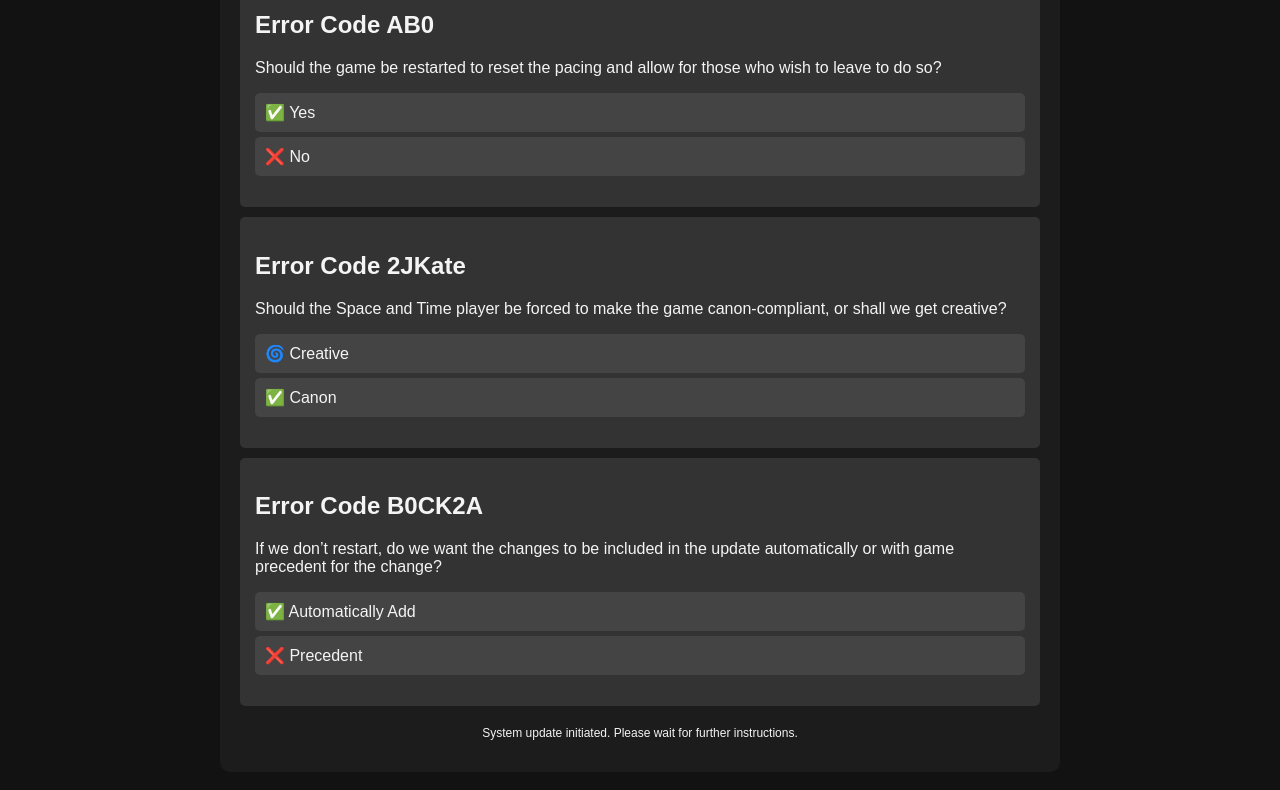
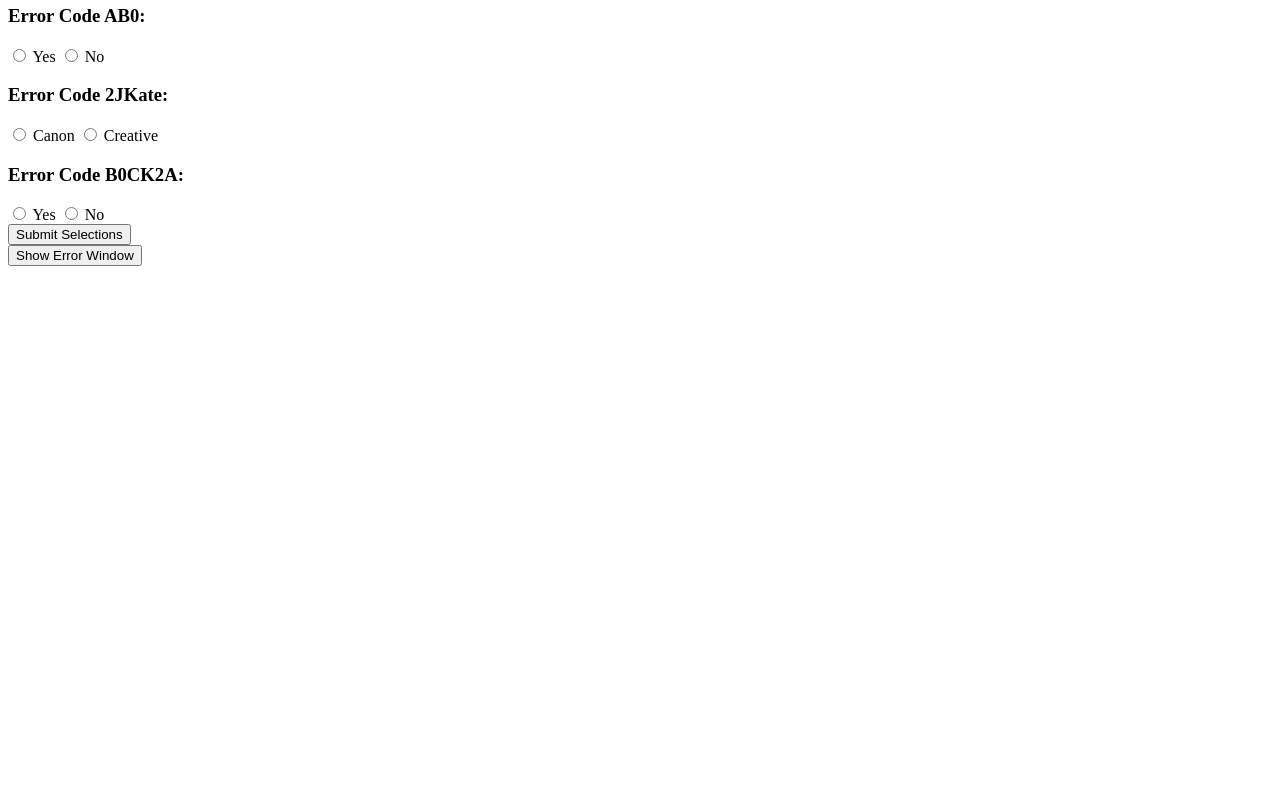
Before and after one commit to Dragontithe/Homestuck-Update-Window, a plain HTML site: page Index.html in a window 1280 px wide. Shown: the part 196-986 px from the top of the page. After the commit the page ends 800 px from the top, so only its background shows below. Drawn offline with Linux system fonts and the light colour scheme.

Commit message:
Update Index.html

```diff
--- a/Index.html
+++ b/Index.html
@@ -3,88 +3,148 @@
 <head>
   <meta charset="UTF-8">
   <meta name="viewport" content="width=device-width, initial-scale=1.0">
-    <title>System Update - Game State</title>
+  <title>Game Update Form</title>
+
+  <!-- Firebase SDK -->
+  <script src="https://www.gstatic.com/firebasejs/9.6.1/firebase-app.js"></script>
+  <script src="https://www.gstatic.com/firebasejs/9.6.1/firebase-database.js"></script>
+  <script>
+  <script type="module">
+  // Import the functions you need from the SDKs you need
+  import { initializeApp } from "https://www.gstatic.com/firebasejs/11.0.2/firebase-app.js";
+  import { getAnalytics } from "https://www.gstatic.com/firebasejs/11.0.2/firebase-analytics.js";
+  // TODO: Add SDKs for Firebase products that you want to use
+  // https://firebase.google.com/docs/web/setup#available-libraries
+
+  // Your web app's Firebase configuration
+  // For Firebase JS SDK v7.20.0 and later, measurementId is optional
+  const firebaseConfig = {
+    apiKey: "AIzaSyDZKhF8u-xMjkdtRDVaaVUDsaUF5b_i9xE",
+    authDomain: "homestuck-game-u.firebaseapp.com",
+    projectId: "homestuck-game-u",
+    storageBucket: "homestuck-game-u.firebasestorage.app",
+    messagingSenderId: "398176356966",
+    appId: "1:398176356966:web:c207fac2cdfd311d67fba7",
+    measurementId: "G-BRLBTEYVSD"
+  };
+
+  // Initialize Firebase
+  const app = initializeApp(firebaseConfig);
+  const analytics = getAnalytics(app);
+</script>
+
+    // Initialize Firebase
+    const app = firebase.initializeApp(firebaseConfig);
+    const db = firebase.database();
+
+    // Function to handle form submission
+    function submitSelections() {
+      // Get the values from the form
+      const AB0 = document.querySelector('input[name="AB0"]:checked').value;
+      const 2JKate = document.querySelector('input[name="2JKate"]:checked').value;
+      const B0CK2A = document.querySelector('input[name="B0CK2A"]:checked').value;
+
+      // Prepare the data to be sent to Firebase
+      const userSelections = {
+        AB0: AB0,
+        2JKate: 2JKate,
+        B0CK2A: B0CK2A
+      };
+
+      // Save the selections to Firebase Realtime Database
+      db.ref('selections').push(userSelections);
+
+      // Hide the form and show the "maintenance mode" message
+      document.getElementById('formContainer').style.display = 'none';
+      document.getElementById('maintenance').style.display = 'block';
+    }
+
+    // Function to show the error window (for errors that need attention)
+    function showErrorWindow() {
+      document.getElementById('errorWindow').style.display = 'block';
+    }
+
+    // Function to close the error window
+    function closeErrorWindow() {
+      document.getElementById('errorWindow').style.display = 'none';
+    }
+  </script>
+
   <style>
-        body {
-            font-family: Arial, sans-serif;
-            background-color: #121212;
-            color: #f4f4f4;
-            margin: 0;
+    /* Error Window Styling */
+    #errorWindow {
+      display: none;
+      position: fixed;
+      top: 50%;
+      left: 50%;
+      transform: translate(-50%, -50%);
+      background-color: rgba(0, 0, 0, 0.8);
+      color: white;
       padding: 20px;
+      border-radius: 10px;
+      z-index: 1000;
     }
-        .container {
-            max-width: 800px;
-            margin: 0 auto;
-            padding: 20px;
-            background-color: #1c1c1c;
-            border-radius: 10px;
+    #errorWindow h2 {
+      margin-top: 0;
     }
-        h1 {
-            color: #ff6347;
-            text-align: center;
-        }
-        .error-code {
-            background-color: #333;
-            padding: 15px;
-            margin: 10px 0;
+    #errorWindow button {
+      background-color: #ff5c5c;
+      color: white;
+      border: none;
+      padding: 10px 20px;
+      cursor: pointer;
+      font-size: 16px;
       border-radius: 5px;
     }
-        .option-list {
-            list-style: none;
-            padding: 0;
+
+    #errorWindow button:hover {
+      background-color: #ff0000;
     }
-        .option-item {
-            background-color: #444;
-            margin: 5px 0;
-            padding: 10px;
-            border-radius: 5px;
-            cursor: pointer;
-        }
-        .option-item:hover {
-            background-color: #555;
-        }
-        .footer {
+
+    /* Maintenance Mode Styling */
+    #maintenance {
+      display: none;
       text-align: center;
       margin-top: 20px;
-            font-size: 12px;
     }
   </style>
 </head>
 <body>
-    <div class="container">
-        <h1>Warning: System Update Required</h1>
-        <p><strong>Input needed by client.</strong> Some changes may be necessary to update the game state and repair the current errors. Please review each <strong>ERROR</strong> and select an option. The most selected option will be used as the input.</p>
 
-        <div class="error-code">
-            <h2>Error Code AB0</h2>
-            <p>Should the game be restarted to reset the pacing and allow for those who wish to leave to do so?</p>
-            <ul class="option-list">
-                <li class="option-item">✅ Yes</li>
-                <li class="option-item">❌ No</li>
-            </ul>
+  <!-- Error Window (for maintenance or issues) -->
+  <div id="errorWindow">
+    <h2>Error Detected</h2>
+    <p>There seems to be an issue with the current game state. We need to address it.</p>
+    <button onclick="closeErrorWindow()">Close</button>
   </div>
 
-        <div class="error-code">
-            <h2>Error Code 2JKate</h2>
-            <p>Should the Space and Time player be forced to make the game canon-compliant, or shall we get creative?</p>
-            <ul class="option-list">
-                <li class="option-item">🌀 Creative</li>
-                <li class="option-item">✅ Canon</li>
-            </ul>
+  <!-- Form Container (Visible initially) -->
+  <div id="formContainer">
+    <h2>Game Update Form</h2>
+    <form onsubmit="event.preventDefault(); submitSelections();">
+      <h3>Error Code AB0:</h3>
+      <label><input type="radio" name="AB0" value="Yes" required> Yes</label>
+      <label><input type="radio" name="AB0" value="No" required> No</label>
+
+      <h3>Error Code 2JKate:</h3>
+      <label><input type="radio" name="2JKate" value="Canon" required> Canon</label>
+      <label><input type="radio" name="2JKate" value="Creative" required> Creative</label>
+
+      <h3>Error Code B0CK2A:</h3>
+      <label><input type="radio" name="B0CK2A" value="Yes" required> Yes</label>
+      <label><input type="radio" name="B0CK2A" value="No" required> No</label>
+
+      <br>
+      <button type="submit">Submit Selections</button>
+    </form>
+    <button onclick="showErrorWindow()">Show Error Window</button> <!-- Test the error window -->
   </div>
 
-        <div class="error-code">
-            <h2>Error Code B0CK2A</h2>
-            <p>If we don’t restart, do we want the changes to be included in the update automatically or with game precedent for the change?</p>
-            <ul class="option-list">
-                <li class="option-item">✅ Automatically Add</li>
-                <li class="option-item">❌ Precedent</li>
-            </ul>
+  <!-- Maintenance Mode (Visible after submission) -->
+  <div id="maintenance" style="display:none;">
+    <h2>Maintenance Mode</h2>
+    <p>The form is now closed. Thank you for your input!</p>
   </div>
 
-        <div class="footer">
-            <p>System update initiated. Please wait for further instructions.</p>
-        </div>
-    </div>
 </body>
 </html>
```
Lines whose indentation alone changed are shown as unchanged.
